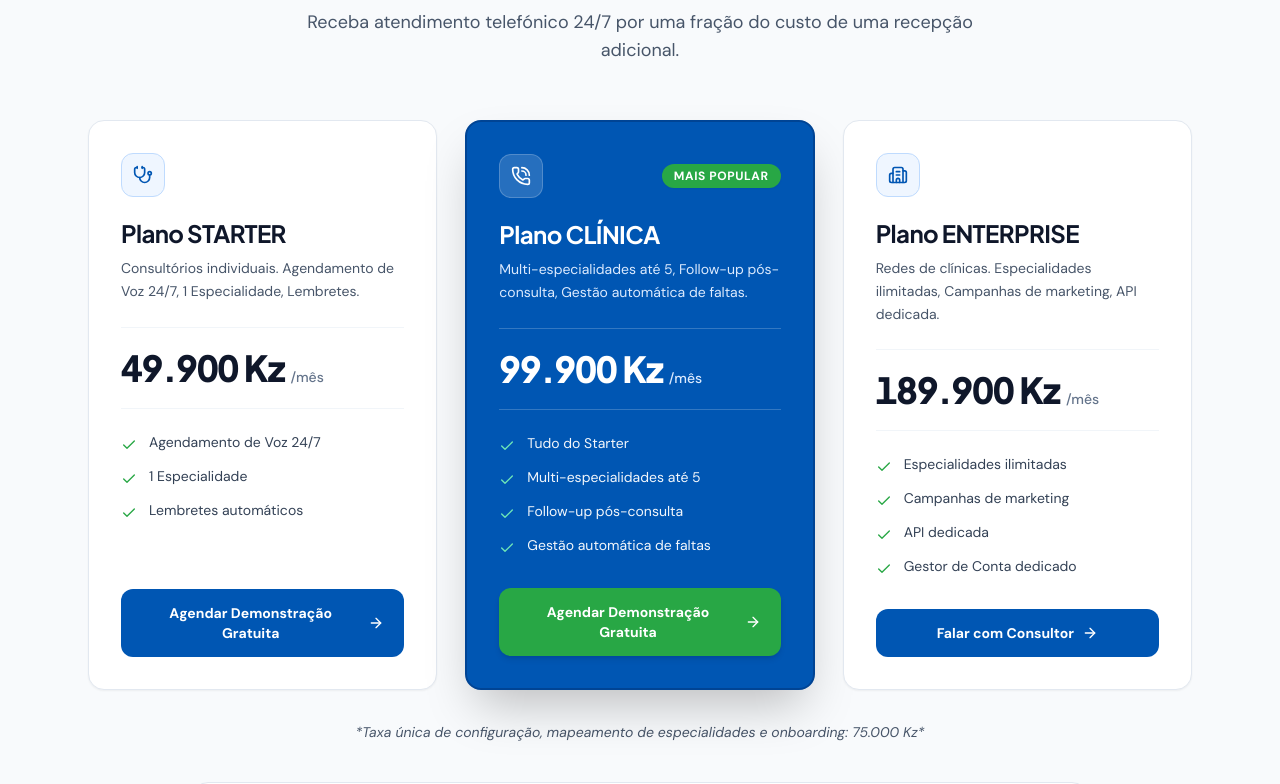
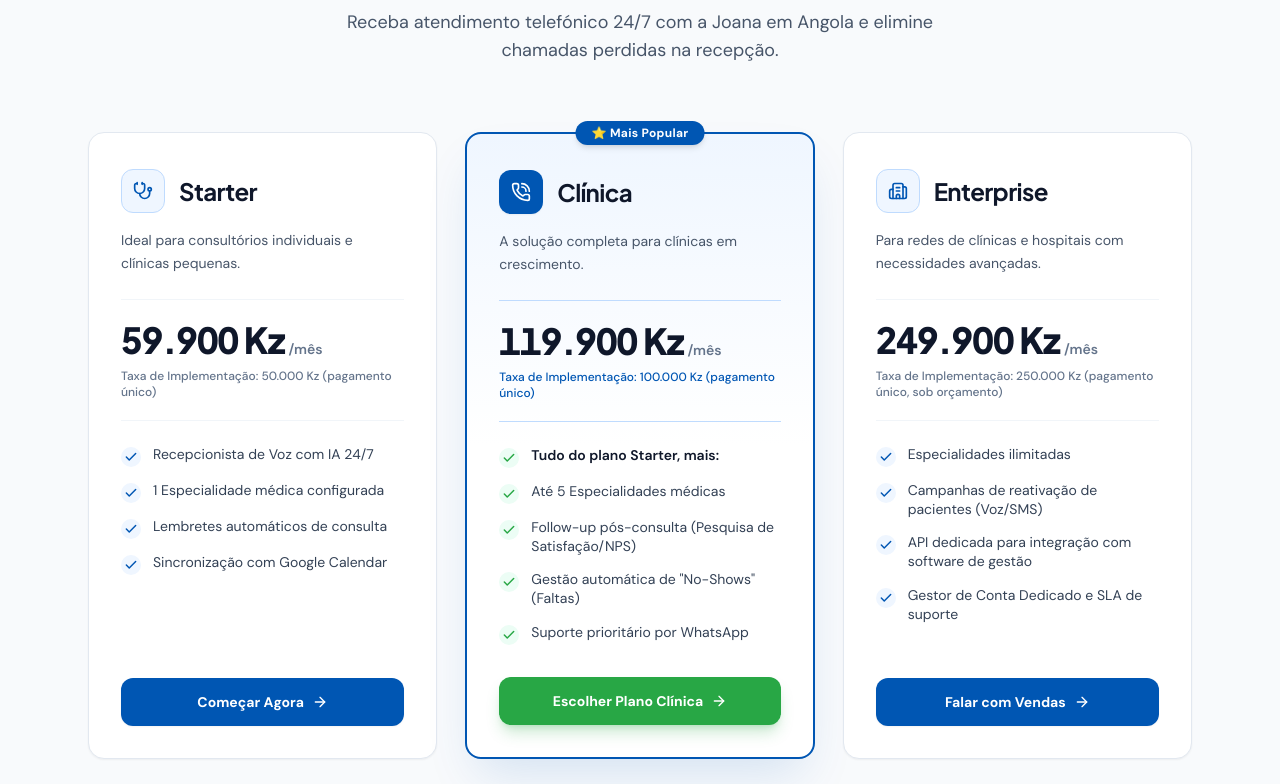
Before and after one commit to mariocazombomarketing76/solucoes-digitais-para-clinicas-medicas, a React (Vite) app: page / in a window 1280 px wide. Shown: the part 2588-3372 px from the top of the page. Built offline with nearby package versions, Linux system fonts and the light colour scheme.

Commit message:
Commit 23, plans prices have been updated

```diff
--- a/App.tsx
+++ b/App.tsx
@@ -25,7 +25,7 @@ const App: React.FC = () => {
     whatsappDemoMsg
   )}`;
   const [modal, setModal] = useState<'privacy' | 'terms' | null>(null);
-  const [selectedPlan, setSelectedPlan] = useState<string>('Plano CLÍNICA');
+  const [selectedPlan, setSelectedPlan] = useState<string>('Plano Clínica');
 
   const handleOpenDemo = () => {
     const el = document.getElementById('diagnostico');
--- a/components/DiagnosticForm.tsx
+++ b/components/DiagnosticForm.tsx
@@ -118,7 +118,7 @@ const DiagnosticForm: React.FC<DiagnosticFormProps> = ({ selectedPlan, onOpenDem
     email: '',
     cidade: citiesList[0],
     website: '',
-    plano: selectedPlan || "Plano CLÍNICA",
+    plano: selectedPlan || "Plano Clínica",
     consultasFaltam: '',
     comoMarcaConsultas: '',
     n8nWebhookUrl: DEFAULT_N8N_WEBHOOK
--- a/components/FAQ.tsx
+++ b/components/FAQ.tsx
@@ -14,7 +14,7 @@ const faqData: FAQItem[] = [
     id: 'preco',
     question: 'Quanto custa e o que inclui cada plano?',
     answer:
-      'Temos três planos em Kwanza: o Plano STARTER por 49.900 Kz/mês (1 especialidade, agendamento de voz 24/7 e lembretes automáticos), o Plano CLÍNICA por 99.900 Kz/mês (até 5 especialidades, follow-up pós-consulta e gestão automática de faltas) e o Plano ENTERPRISE por 189.900 Kz/mês (redes de clínicas, campanhas voz/SMS, API dedicada e gestor de conta). Aplicamos uma taxa única de configuração e onboarding de 75.000 Kz.'
+      'Temos três planos em Kwanza: o Plano Starter por 59.900 Kz/mês (taxa de implementação única de 50.000 Kz — 1 especialidade, recepcionista de voz 24/7, lembretes automáticos e sincronização com Google Calendar), o Plano Clínica por 119.900 Kz/mês (taxa de implementação única de 100.000 Kz — até 5 especialidades, follow-up pós-consulta/NPS, gestão automática de faltas e suporte prioritário por WhatsApp) e o Plano Enterprise por 249.900 Kz/mês (taxa de implementação única de 250.000 Kz, sob orçamento — especialidades ilimitadas, campanhas de reativação Voz/SMS, API dedicada e gestor de conta com SLA).'
   },
   {
     id: 'sotaque',
--- a/components/Plans.tsx
+++ b/components/Plans.tsx
@@ -6,8 +6,10 @@ import WhatsAppLogo from './WhatsAppLogo';
 export interface PlanItem {
   id: string;
   name: string;
+  selectLabel: string;
   subtitle: string;
   monthlyFee: string;
+  implementationFee: string;
   icon: React.ElementType;
   popularLabel?: string;
   isPopular?: boolean;
@@ -18,48 +20,56 @@ export interface PlanItem {
 const plansData: PlanItem[] = [
   {
     id: 'starter',
-    name: 'Plano STARTER',
-    subtitle: 'Consultórios individuais. Agendamento de Voz 24/7, 1 Especialidade, Lembretes.',
-    monthlyFee: '49.900 Kz',
+    name: 'Starter',
+    selectLabel: 'Plano Starter',
+    subtitle: 'Ideal para consultórios individuais e clínicas pequenas.',
+    monthlyFee: '59.900 Kz',
+    implementationFee: 'Taxa de Implementação: 50.000 Kz (pagamento único)',
     icon: Stethoscope,
     isPopular: false,
     features: [
-      'Agendamento de Voz 24/7',
-      '1 Especialidade',
-      'Lembretes automáticos'
+      'Recepcionista de Voz com IA 24/7',
+      '1 Especialidade médica configurada',
+      'Lembretes automáticos de consulta',
+      'Sincronização com Google Calendar'
     ],
-    ctaText: 'Agendar Demonstração Gratuita'
+    ctaText: 'Começar Agora'
   },
   {
     id: 'clinica',
-    name: 'Plano CLÍNICA',
-    subtitle: 'Multi-especialidades até 5, Follow-up pós-consulta, Gestão automática de faltas.',
-    monthlyFee: '99.900 Kz',
+    name: 'Clínica',
+    selectLabel: 'Plano Clínica',
+    subtitle: 'A solução completa para clínicas em crescimento.',
+    monthlyFee: '119.900 Kz',
+    implementationFee: 'Taxa de Implementação: 100.000 Kz (pagamento único)',
     icon: PhoneCall,
-    popularLabel: 'Mais Popular',
+    popularLabel: '⭐ Mais Popular',
     isPopular: true,
     features: [
-      'Tudo do Starter',
-      'Multi-especialidades até 5',
-      'Follow-up pós-consulta',
-      'Gestão automática de faltas'
+      'Tudo do plano Starter, mais:',
+      'Até 5 Especialidades médicas',
+      'Follow-up pós-consulta (Pesquisa de Satisfação/NPS)',
+      'Gestão automática de "No-Shows" (Faltas)',
+      'Suporte prioritário por WhatsApp'
     ],
-    ctaText: 'Agendar Demonstração Gratuita'
+    ctaText: 'Escolher Plano Clínica'
   },
   {
     id: 'enterprise',
-    name: 'Plano ENTERPRISE',
-    subtitle: 'Redes de clínicas. Especialidades ilimitadas, Campanhas de marketing, API dedicada.',
-    monthlyFee: '189.900 Kz',
+    name: 'Enterprise',
+    selectLabel: 'Plano Enterprise',
+    subtitle: 'Para redes de clínicas e hospitais com necessidades avançadas.',
+    monthlyFee: '249.900 Kz',
+    implementationFee: 'Taxa de Implementação: 250.000 Kz (pagamento único, sob orçamento)',
     icon: Building2,
     isPopular: false,
     features: [
       'Especialidades ilimitadas',
-      'Campanhas de marketing',
-      'API dedicada',
-      'Gestor de Conta dedicado'
+      'Campanhas de reativação de pacientes (Voz/SMS)',
+      'API dedicada para integração com software de gestão',
+      'Gestor de Conta Dedicado e SLA de suporte'
     ],
-    ctaText: 'Falar com Consultor'
+    ctaText: 'Falar com Vendas'
   }
 ];
 
@@ -106,12 +116,12 @@ const Plans: React.FC<PlansProps> = ({
             Investimento transparente para a sua clínica
           </h2>
           <p className="mt-3 text-base sm:text-lg text-slate-600 leading-relaxed">
-            Receba atendimento telefónico 24/7 por uma fração do custo de uma recepção adicional.
+            Receba atendimento telefónico 24/7 com a Joana em Angola e elimine chamadas perdidas na recepção.
           </p>
         </div>
 
-        {/* 3-Column Pricing Grid (Middle highlighted with #0056b3 + "Mais Popular") */}
-        <div className="grid grid-cols-1 lg:grid-cols-3 gap-7 items-stretch max-w-6xl mx-auto">
+        {/* 3-Column Pricing Grid */}
+        <div className="grid grid-cols-1 lg:grid-cols-3 gap-7 items-stretch max-w-6xl mx-auto pt-3">
           {plansData.map((plan, idx) => {
             const IconComp = plan.icon;
             const isPopular = Boolean(plan.isPopular);
@@ -124,97 +134,103 @@ const Plans: React.FC<PlansProps> = ({
                 transition={{ duration: 0.45, delay: idx * 0.1 }}
                 className={`relative rounded-2xl p-7 sm:p-8 flex flex-col justify-between transition-all duration-200 ${
                   isPopular
-                    ? 'bg-[#0056b3] text-white border-2 border-[#004494] shadow-2xl lg:-translate-y-2'
-                    : 'bg-white text-slate-900 border border-slate-200 shadow-sm'
+                    ? 'bg-gradient-to-b from-[#eff6ff] via-white to-white text-slate-900 border-[2.5px] border-[#0056b3] shadow-2xl shadow-[#0056b3]/15 lg:-translate-y-2'
+                    : 'bg-white text-slate-900 border border-slate-200 shadow-sm hover:shadow-md'
                 }`}
               >
+                {/* Selo no topo do card em destaque */}
+                {plan.popularLabel && (
+                  <div className="absolute -top-3.5 left-1/2 -translate-x-1/2">
+                    <span className="inline-flex items-center px-4 py-1 rounded-full text-xs font-bold tracking-wide bg-[#0056b3] text-white shadow-md whitespace-nowrap">
+                      {plan.popularLabel}
+                    </span>
+                  </div>
+                )}
+
                 <div>
-                  <div className="flex items-center justify-between mb-5">
+                  {/* Icon & Title */}
+                  <div className="flex items-center gap-3.5 mb-4 mt-1">
                     <div
-                      className={`w-11 h-11 rounded-xl flex items-center justify-center ${
+                      className={`w-11 h-11 rounded-xl flex items-center justify-center shrink-0 ${
                         isPopular
-                          ? 'bg-white/15 text-white border border-white/20'
+                          ? 'bg-[#0056b3] text-white shadow-sm'
                           : 'bg-[#eff6ff] text-[#0056b3] border border-[#bfdbfe]'
                       }`}
                     >
                       <IconComp className="w-5 h-5" />
                     </div>
-                    {plan.popularLabel && (
-                      <span className="inline-flex items-center px-3 py-1 rounded-full text-xs font-bold uppercase tracking-wider bg-[#28a745] text-white shadow-sm">
-                        {plan.popularLabel}
-                      </span>
-                    )}
+                    <h3 className="font-display text-2xl font-bold tracking-tight text-slate-900">
+                      {plan.name}
+                    </h3>
                   </div>
 
-                  <h3
-                    className={`font-display text-xl sm:text-2xl font-bold tracking-tight mb-2 ${
-                      isPopular ? 'text-white' : 'text-slate-900'
-                    }`}
-                  >
-                    {plan.name}
-                  </h3>
-
-                  <p
-                    className={`text-sm leading-relaxed mb-6 min-h-[44px] ${
-                      isPopular ? 'text-blue-100' : 'text-slate-600'
-                    }`}
-                  >
+                  {/* Short Description */}
+                  <p className="text-sm text-slate-600 leading-relaxed mb-6 min-h-[42px]">
                     {plan.subtitle}
                   </p>
 
-                  {/* Price Block */}
+                  {/* Monthly Price & Implementation Fee Block */}
                   <div
                     className={`py-5 border-y mb-6 ${
-                      isPopular ? 'border-white/20' : 'border-slate-100'
+                      isPopular ? 'border-[#bfdbfe]' : 'border-slate-100'
                     }`}
                   >
-                    <div className="flex items-baseline gap-1.5">
-                      <span
-                        className={`font-display text-3xl sm:text-4xl font-extrabold tracking-tight tabular-nums ${
-                          isPopular ? 'text-white' : 'text-slate-900'
-                        }`}
-                      >
+                    <div className="flex items-baseline gap-1">
+                      <span className="font-display text-3xl sm:text-4xl font-extrabold tracking-tight tabular-nums text-slate-900">
                         {plan.monthlyFee}
                       </span>
-                      <span
-                        className={`text-sm font-medium ${
-                          isPopular ? 'text-blue-100' : 'text-slate-500'
-                        }`}
-                      >
+                      <span className="text-sm font-semibold text-slate-500">
                         /mês
                       </span>
                     </div>
+                    <p
+                      className={`mt-2 text-xs font-medium tabular-nums ${
+                        isPopular ? 'text-[#0056b3]' : 'text-slate-500'
+                      }`}
+                    >
+                      {plan.implementationFee}
+                    </p>
                   </div>
 
                   {/* Included Features */}
                   <ul className="space-y-3.5 mb-8">
-                    {plan.features.map((feature, fIdx) => (
+                    {plan.features.map((feature, fIdx) => {
+                      const isContinuationHeading =
+                        isPopular && fIdx === 0 && feature.startsWith('Tudo do plano');
+                      return (
                         <li key={fIdx} className="flex items-start gap-3">
-                        <Check
-                          className={`w-4 h-4 mt-1 shrink-0 ${
-                            isPopular ? 'text-emerald-300' : 'text-[#28a745]'
+                          <span
+                            className={`w-5 h-5 rounded-full flex items-center justify-center shrink-0 mt-0.5 ${
+                              isPopular
+                                ? 'bg-[#ecfdf5] text-[#28a745]'
+                                : 'bg-[#eff6ff] text-[#0056b3]'
                             }`}
-                        />
+                          >
+                            <Check className="w-3.5 h-3.5 stroke-[2.5]" />
+                          </span>
                           <span
                             className={`text-sm leading-snug ${
-                            isPopular ? 'text-white/95' : 'text-slate-700'
+                              isContinuationHeading
+                                ? 'font-semibold text-slate-900'
+                                : 'text-slate-700'
                             }`}
                           >
                             {feature}
                           </span>
                         </li>
-                    ))}
+                      );
+                    })}
                   </ul>
                 </div>
 
                 {/* Action Button */}
                 <button
                   type="button"
-                  onClick={() => handlePlanSelect(plan.name)}
-                  className={`w-full py-3.5 px-5 rounded-xl font-bold text-sm flex items-center justify-center gap-2 transition-colors duration-150 cursor-pointer ${
+                  onClick={() => handlePlanSelect(plan.selectLabel)}
+                  className={`w-full py-3.5 px-5 rounded-xl font-bold text-sm flex items-center justify-center gap-2 transition-all duration-150 cursor-pointer ${
                     isPopular
-                      ? 'bg-[#28a745] hover:bg-[#218838] text-white shadow-md'
-                      : 'bg-[#0056b3] hover:bg-[#004494] text-white'
+                      ? 'bg-[#28a745] hover:bg-[#218838] text-white shadow-lg shadow-[#28a745]/25'
+                      : 'bg-[#0056b3] hover:bg-[#004494] text-white shadow-sm'
                   }`}
                 >
                   <span>{plan.ctaText}</span>
@@ -225,9 +241,9 @@ const Plans: React.FC<PlansProps> = ({
           })}
         </div>
 
-        {/* Transparency Note */}
-        <p className="mt-8 text-center text-sm text-slate-600 italic tabular-nums">
-          *Taxa única de configuração, mapeamento de especialidades e onboarding: 75.000 Kz*
+        {/* Nota de Transparência Obrigatória */}
+        <p className="mt-9 text-center text-xs sm:text-sm text-slate-500 max-w-3xl mx-auto leading-relaxed italic">
+          *A Taxa de Implementação é um investimento único que cobre o mapeamento personalizado das suas especialidades, configuração de horários, integração de calendários e a sessão de treino da sua equipa. Garantimos um arranque a 100% desde o primeiro dia.*
         </p>
 
         {/* Payment & Direct WhatsApp Clarification */}
--- a/index.html
+++ b/index.html
@@ -80,7 +80,7 @@
       "image": "https://www.clinicasdigitais.com/og-image.png",
       "description": "Recepcionista Virtual de Voz com Inteligência Artificial para clínicas em Angola. Atendimento telefónico 24/7, marcação automática no Google Calendar e lembretes por voz e WhatsApp.",
       "telephone": "+244923123456",
-      "priceRange": "Kz 49.900 - 189.900",
+      "priceRange": "Kz 59.900 - 249.900",
       "currenciesAccepted": "AOA",
       "paymentAccepted": "Transferência bancária, Multicaixa Express",
       "address": {
@@ -106,23 +106,23 @@
         "itemListElement": [
           {
             "@type": "Offer",
-            "name": "Plano STARTER",
-            "description": "Ideal para consultórios individuais. Inclui: Agendamento de Voz 24/7, 1 Especialidade, Lembretes automáticos.",
-            "price": "49900",
+            "name": "Starter",
+            "description": "Ideal para consultórios individuais e clínicas pequenas. Recepcionista de Voz com IA 24/7, 1 Especialidade médica configurada, Lembretes automáticos, Sincronização com Google Calendar.",
+            "price": "59900",
             "priceCurrency": "AOA"
           },
           {
             "@type": "Offer",
-            "name": "Plano CLÍNICA",
-            "description": "Tudo do Starter + Multi-especialidades até 5, Follow-up pós-consulta com pesquisa de satisfação, Gestão automática de faltas.",
-            "price": "99900",
+            "name": "Clínica",
+            "description": "A solução completa para clínicas em crescimento. Até 5 Especialidades médicas, Follow-up pós-consulta (NPS), Gestão automática de No-Shows, Suporte prioritário por WhatsApp.",
+            "price": "119900",
             "priceCurrency": "AOA"
           },
           {
             "@type": "Offer",
-            "name": "Plano ENTERPRISE",
-            "description": "Para redes de clínicas. Especialidades ilimitadas, Campanhas de marketing por voz/SMS, API dedicada e Gestor de Conta.",
-            "price": "189900",
+            "name": "Enterprise",
+            "description": "Para redes de clínicas e hospitais com necessidades avançadas. Especialidades ilimitadas, Campanhas de reativação (Voz/SMS), API dedicada, Gestor de Conta Dedicado e SLA.",
+            "price": "249900",
             "priceCurrency": "AOA"
           }
         ]
@@ -156,18 +156,18 @@
         <section>
           <h2>Planos e Preços</h2>
           <div>
-            <h3>Plano STARTER — 49.900 Kz/mês</h3>
-            <p>Consultórios individuais. Agendamento de Voz 24/7, 1 Especialidade, Lembretes.</p>
+            <h3>Starter — 59.900 Kz/mês (Implementação: 50.000 Kz)</h3>
+            <p>Ideal para consultórios individuais e clínicas pequenas. Recepcionista de Voz com IA 24/7, 1 Especialidade médica configurada, Lembretes automáticos de consulta, Sincronização com Google Calendar.</p>
           </div>
           <div>
-            <h3>Plano CLÍNICA (Mais Popular) — 99.900 Kz/mês</h3>
-            <p>Multi-especialidades até 5, Follow-up pós-consulta, Gestão automática de faltas.</p>
+            <h3>Clínica (⭐ Mais Popular) — 119.900 Kz/mês (Implementação: 100.000 Kz)</h3>
+            <p>A solução completa para clínicas em crescimento. Até 5 Especialidades médicas, Follow-up pós-consulta (NPS), Gestão automática de No-Shows e Suporte prioritário por WhatsApp.</p>
           </div>
           <div>
-            <h3>Plano ENTERPRISE — 189.900 Kz/mês</h3>
-            <p>Redes de clínicas. Especialidades ilimitadas, Campanhas de marketing, API dedicada.</p>
+            <h3>Enterprise — 249.900 Kz/mês (Implementação: 250.000 Kz, sob orçamento)</h3>
+            <p>Para redes de clínicas e hospitais com necessidades avançadas. Especialidades ilimitadas, Campanhas de reativação de pacientes (Voz/SMS), API dedicada e Gestor de Conta Dedicado com SLA.</p>
           </div>
-          <p><em>*Taxa única de configuração, mapeamento de especialidades e onboarding: 75.000 Kz*</em></p>
+          <p><em>*A Taxa de Implementação é um investimento único que cobre o mapeamento personalizado das suas especialidades, configuração de horários, integração de calendários e a sessão de treino da sua equipa. Garantimos um arranque a 100% desde o primeiro dia.*</em></p>
         </section>
       </main>
 
```
Lines whose indentation alone changed are shown as unchanged.
